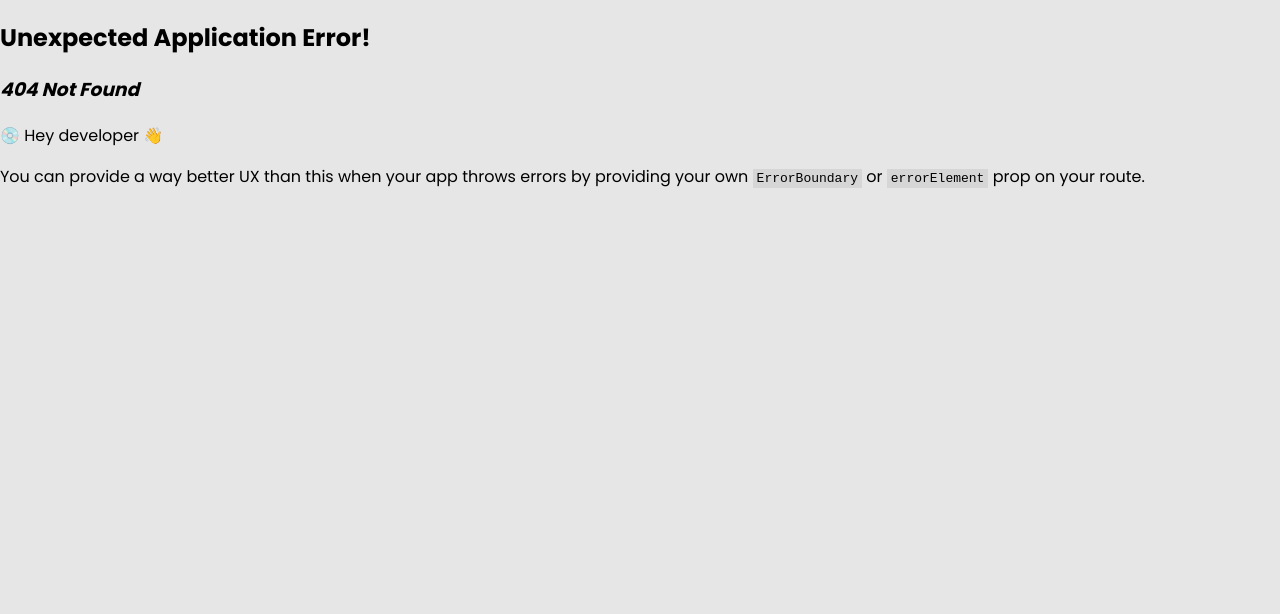
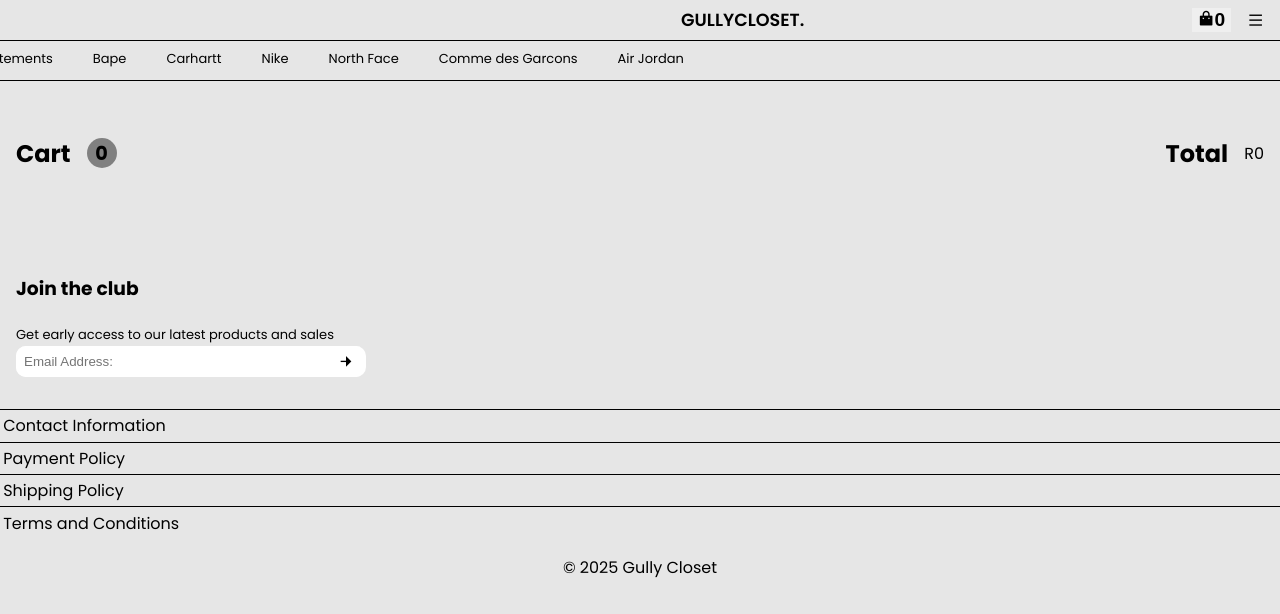
Before and after one commit to thabangkgatlhanye7117/gully-closet, a React (Vite) app: page /cart in a window 1280 px wide. Before the commit this address had no page. Shown: the top 614 px of the page. Built offline with nearby package versions, Linux system fonts and the light colour scheme; a web font is replaced by a local one.

Commit message:
cartpage

```diff
--- /dev/null
+++ b/src/Features/CartReducer.jsx
@@ -0,0 +1,18 @@
+export const totalPrice = (cart)=>{
+     return cart.reduce((total, product)=> total + product.price, 0)
+}
+const CartReducer = (state, action)=>{
+    switch(action.type){
+      case "Add":
+        return [...state, action.product]
+
+      case "Remove":
+        return state.filter( product => product.id !== action.id)
+
+      default:
+         state;
+    }
+
+
+}
+export default CartReducer
--- /dev/null
+++ b/src/Features/ContextProvider.jsx
@@ -0,0 +1,18 @@
+import React, { createContext, useReducer } from 'react'
+import CartReducer from './CartReducer'
+
+
+export const CartContext = createContext()
+
+const ContextProvider = ({children}) => {
+
+    const [cart, dispatch] = useReducer(CartReducer,[])
+
+  return (
+    <CartContext.Provider value ={{cart, dispatch}}>
+        {children}
+    </CartContext.Provider>
+  )
+}
+
+export default ContextProvider
--- a/src/Layout.jsx
+++ b/src/Layout.jsx
@@ -2,10 +2,14 @@
 import ScrollToTop from './components/ScrollToTop'
 import {Link, Outlet} from 'react-router-dom'
 import Footer from "./components/Footer"
-import { useState } from "react"
+import { useContext, useState } from "react"
+import { CartContext } from "./Features/ContextProvider"
+
 
 
   const Layout = () => {
+
+    const {cart} = useContext(CartContext)
 
     const [menuVisible, setMenuVisible] = useState(false);
 
@@ -31,7 +35,7 @@
               <i className="ri-close-line close-menu" onClick={closeMenu}></i>
               <ul className="nav-links">
                 <Link to = "/"><li onClick={closeMenu}>Home</li></Link>
-                <Link to = ""><li onClick={closeMenu}>All Products</li></Link>
+                <Link to = "products"><li onClick={closeMenu}>All Products</li></Link>
                 <Link to = "about" onClick={closeMenu}><li>About us</li></Link>
                 <a href=""><li onClick={closeMenu}>Categories</li></a>
               </ul>
@@ -80,8 +84,18 @@
               <Footer/>
 
           </div>
-          <div className="toggle-menu" onClick={toggleMenu}>
-              <i className="ri-menu-line"></i>
+          <div className="toggle-buttons">
+
+             <Link to="cart">
+                <button className="cart-button">
+                  <i className="ri-shopping-bag-fill"></i>
+                  <span>{cart.length}</span>
+                </button>
+              </Link>
+              <div className="toggle-menu" onClick={toggleMenu}>
+                  <i className="ri-menu-line"></i>
+              </div>
+
           </div>
         </nav>
         <div className="brand-names">
--- a/src/components/ProductDisplay.jsx
+++ b/src/components/ProductDisplay.jsx
@@ -1,4 +1,9 @@
+import { useContext } from "react"
+import { CartContext } from "../Features/ContextProvider"
+
+
 const ProductDisplay = ({product, i})=> {
+    const { dispatch } = useContext(CartContext)
     return (
 
         <div className ="product-grid">
@@ -10,9 +15,9 @@
                     </div>
                     <div className="card-info">
                         <span>{product.name}</span>
-                        <span> {product.price}</span>
+                        <span> R{product.price}</span>
 
-                        <button className="card-button">ADD TO CART</button>
+                        <button className="card-button"onClick={()=> dispatch({type:"Add",product:product})}>ADD TO CART</button>
                     </div>
 
 
--- /dev/null
+++ b/src/pages/CartPage.jsx
@@ -0,0 +1,48 @@
+import React, { useContext } from 'react'
+import { CartContext } from '../Features/ContextProvider'
+import { totalPrice } from '../Features/CartReducer'
+
+
+
+ const CartPage = () => {
+  const {cart, dispatch} = useContext(CartContext)
+
+  return (
+    <div  className='cart-page'>
+
+        <div className="cart-heading">
+            <div>
+            <h2>Cart</h2>
+            <span className='cart-amount-items'>{cart.length}</span>
+            </div>
+            <div>
+            <h2>Total</h2>
+            <span className='total-amount'>R{totalPrice(cart)}</span>
+            </div>
+        </div>
+        <div className="selected-products">
+
+          {cart.map((product, i)=>(
+                <div className="cart-card" key={i} >
+                  <div className="selected-product-img-container">
+                    <img src={product.image} className='selected-product-img' alt='selected product'/>
+                  </div>
+                  <div className="selected-product-info">
+                      <div className="selected-product-heading">
+                        <span className='selected-product-name'><b>{product.name}</b></span>
+                        <span>{product.price}</span>
+                      </div>
+                      <span>Size: {product.size}</span>
+                      <span>Condition: {product.condition}</span>
+                      <button className='remove-button' onClick={()=>dispatch({type: "Remove", id: product.id })}>remove item</button>
+                  </div>
+                </div>
+
+          ))}
+        </div>
+
+
+    </div>
+  )
+}
+export default CartPage
--- /dev/null
+++ b/src/pages/ProductsPage.jsx
@@ -0,0 +1,22 @@
+import React, {useState} from "react"
+import ProductDisplay from "../components/ProductDisplay"
+import newArrivals from "../products/newArrivals" /*change import */
+
+const ProductsPage = ()=>{
+  const [products, setProducts] = useState(newArrivals.products)
+  return(
+
+      <section className="products-section">
+        <h3>Shop</h3>
+        <div className="products">
+          { newArrivals.map((product, i)=>(
+                                <ProductDisplay product={product} key={i} />
+
+                            ))}
+        </div>
+      </section>
+
+
+  )
+}
+export default ProductsPage
--- a/src/products/newArrivals.js
+++ b/src/products/newArrivals.js
@@ -1,41 +1,46 @@
 const newArrivals =
  [
    {
+      id: 1,
       name:"Matt Black Moncler Puffer Jacket",
       size:"4(Large)",
-      price:"R4500",
+      price: 4500,
       condition:"10/10",
       image:"/moncler.webp"
   },
 
   {
+       id: 2,
       name:"Black Moncler Bormes Gillet",
       size:"4(Large)",
-      price:"R3599",
+      price: 3599,
       condition:"10/10",
       image:"/moncler2.webp"
   },
 
   {
+       id: 3,
       name:"Daily Paper FELLA Jacket",
       size:"Medium",
-      price:"R2300",
+      price: 2300,
       condition:"10/10",
       image:"/dailyxpaper1.webp"
   },
 
   {
+      id: 4,
       name:"2004 Stone Island A/W Sweater",
       size:"Medium",
-      price:"R1300",
+      price: 1300,
       condition:"10/10",
       image:"/stone-island.webp"
   },
 
   {
+      id: 5,
       name:"Black Stussy Intl. Stars T-shirt",
       size:"Large",
-      price:"R800",
+      price: 800,
       condition:"10/10",
       image:"/stussy1.webp"
   },
--- a/src/styles/components.css
+++ /dev/null
@@ -1 +0,0 @@
-/*Product Display*/
--- a/src/styles/home.css
+++ b/src/styles/home.css
@@ -32,7 +32,7 @@
   background-color: whitesmoke;
 }
 
-/*New Arrivals*/
+/*New Arrivals and category pages*/
 .new-arrivals-section{
  width: 100%;
  overflow-x: hidden;
--- a/src/styles/layout.css
+++ b/src/styles/layout.css
@@ -18,14 +18,30 @@
   font-size: 1.1rem;
   font-weight: 600;
   text-align: right;
-  width: 60%;
+  width: 70%;
+}
+.toggle-buttons{
+  display: flex;
+  justify-content: flex-end;
+  gap: 1rem;
+  width: 40%;
+  align-items: center;
+  padding-right: 1rem ;
+
 }
 .toggle-menu{
   font-size: 1.05rem;
-  width: 35%;
-  text-align: right;
-  padding-right: 1rem ;
   cursor: pointer;
+}
+.cart-button{
+  display: flex;
+  border: none;
+  font-size: 1.05rem;
+  cursor: pointer;
+}
+.cart-button span{
+  font-weight: bold;
+  font-size:1.2rem;
 }
 
 
--- /dev/null
+++ b/src/styles/pages.css
@@ -0,0 +1,69 @@
+/*CartPage styles*/
+
+.cart-page{
+  display: grid;
+  margin-top: 100px;
+  padding: 1rem;
+}
+.cart-heading{
+  display: flex;
+  justify-content: space-between;
+  align-items: center;
+}
+.cart-heading div{
+  display: flex;
+  gap: 1rem;
+  align-items: center;
+}
+.cart-amount-items{
+  display:grid ;
+  place-content: center;
+  background-color: grey;
+  width: 30px;
+  height: 30px;
+  border-radius: 50%;
+  font-weight: bold;
+  font-size: 1.2rem;
+}
+
+.selected-products{
+  display: grid;
+
+}
+.cart-card{
+  display: flex;
+  width: 100%;
+  height: 200px;
+  border: 1px solid grey;
+}
+.selected-product-img-container{
+  display: flex;
+  place-items: center;
+  max-width: 100px;
+  height:150px ;
+
+}
+.selected-product-img{
+  width: 100%;
+
+}
+.selected-product-info{
+  display: grid;
+  padding: 1rem;
+  width: 100%;
+  height: 80%;
+  font-size: small;
+
+}
+.selected-product-heading{
+  display: flex;
+  justify-content: space-between;
+}
+.selected-product-name{
+  width: 50%;
+}
+.remove-button{
+  border: 1px solid grey;
+  border-radius: 10px;
+  font-weight: bold;
+}
```
Also changed, not shown: src/main.jsx (+8 -3 lines).
